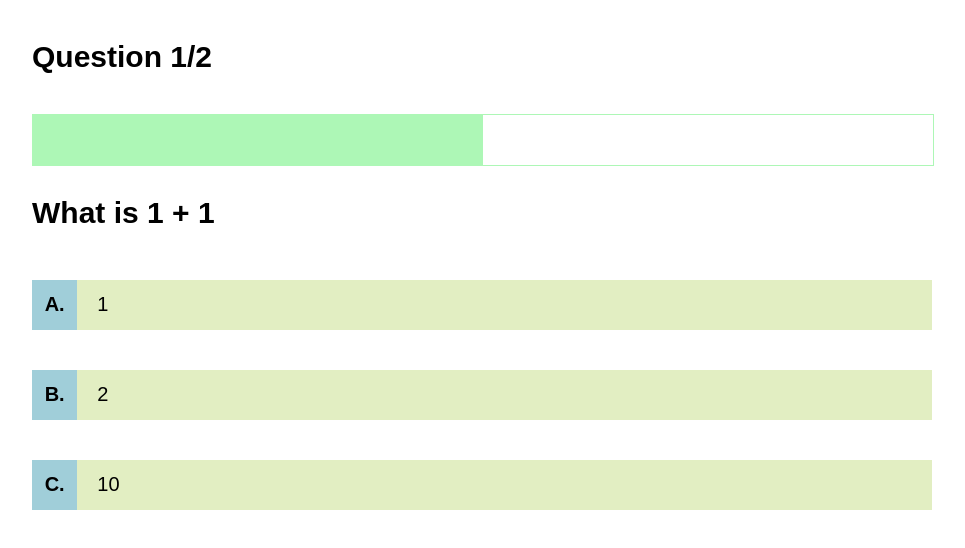
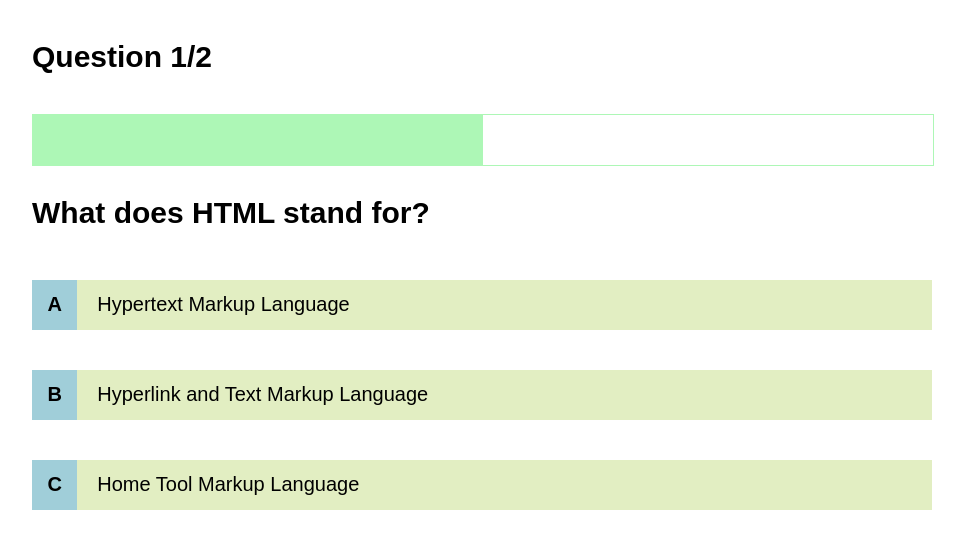
Before and after one commit to luthfizone/quiz-vue, a Vue app: page /quiz/1 in a window 1280 px wide. Shown: the top 548 px of the page, without its empty margins (158-1123 px from the left). Built offline with nearby package versions, Linux system fonts and the light colour scheme.

Commit message:
feat: show questions and option for quiz content

```diff
--- a/src/components/quizContent.vue
+++ b/src/components/quizContent.vue
@@ -1,24 +1,24 @@
-<script setup></script>
+<script setup>
+import { computed } from "vue";
+
+const { question } = defineProps(["question"]);
+
+const options = computed(() => {
+  return question.answers;
+});
+</script>
 
 <template>
   <!-- Question -->
   <div id="question-container">
-    <h1 class="question-title">What is 1 + 1</h1>
+    <h1 class="question-title">{{ question.text }}</h1>
   </div>
 
   <!-- Option answer -->
   <div id="options-container">
-    <div class="option">
-      <p class="option-label">A.</p>
-      <div class="option-value">1</div>
-    </div>
-    <div class="option">
-      <p class="option-label">B.</p>
-      <div class="option-value">2</div>
-    </div>
-    <div class="option">
-      <p class="option-label">C.</p>
-      <div class="option-value">10</div>
+    <div class="option" v-for="option in options" :key="option.id">
+      <p class="option-label">{{ option.label }}</p>
+      <div class="option-value">{{ option.text }}</div>
     </div>
   </div>
 </template>
--- a/src/views/quiz.vue
+++ b/src/views/quiz.vue
@@ -1,6 +1,17 @@
 <script setup>
 import QuizContent from "@/components/quizContent.vue";
 import QuizHeader from "@/components/quizHeader.vue";
+import { ref } from "vue";
+import { useRoute } from "vue-router";
+import quizes from "@/data/quiz.json";
+
+const route = useRoute();
+const quizId = parseInt(route.params.id);
+const quiz = quizes.find((quiz) => {
+  return quiz.id === quizId;
+});
+
+const currentQuestionsIndex = ref(0);
 </script>
 
 <template>
@@ -8,7 +19,7 @@
   <QuizHeader />
 
   <!-- Quiz content -->
-  <QuizContent />
+  <QuizContent :question="quiz.questions[currentQuestionsIndex]" />
 </template>
 
 <style scoped></style>
```
